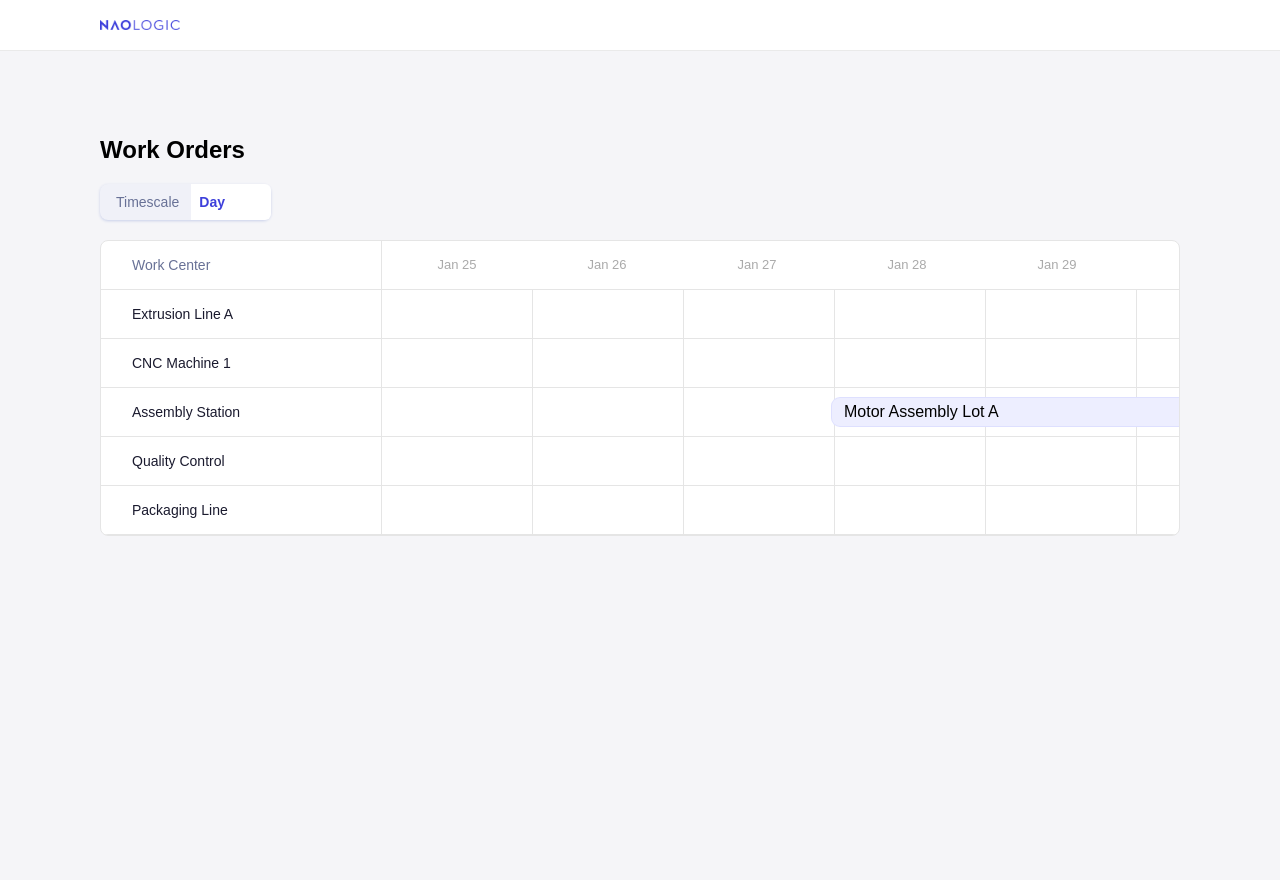
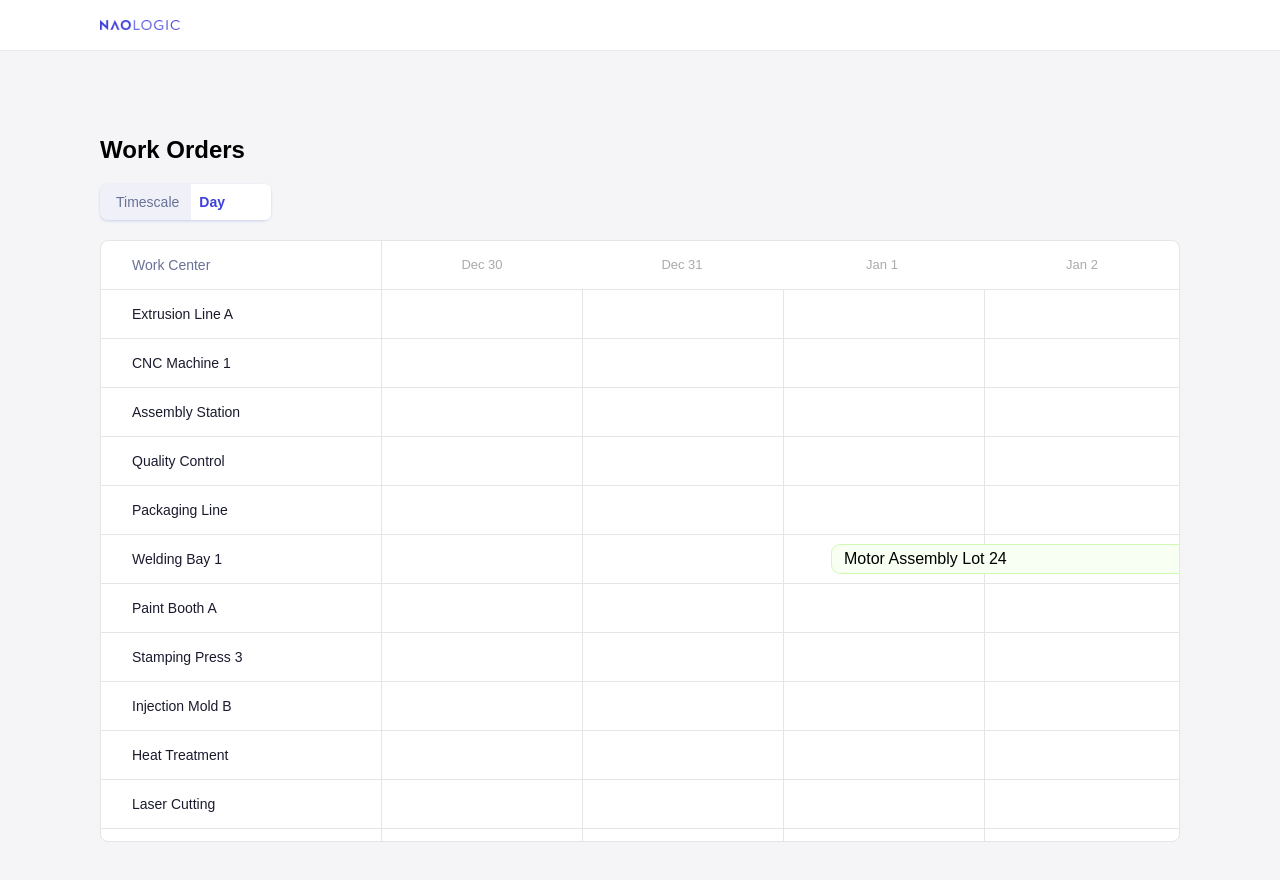
Before and after one commit to Travisaurus-Rex/naologic-timeline, an Angular app: page / in a window 1280 px wide. Shown: the top 880 px of the page. Built offline with nearby package versions, Linux system fonts and the light colour scheme; a web font is replaced by a local one.

Commit message:
add more data, change timeline scaling, allow work order bars to collapse

```diff
--- a/src/app/data/data.ts
+++ b/src/app/data/data.ts
@@ -2,120 +2,86 @@ import { WorkCenterDocument } from '../models/work-center';
 import { WorkOrderDocument } from '../models/work-order';
 
 export const WORK_CENTERS: WorkCenterDocument[] = [
-  {
-    docId: 'wc-1',
-    docType: 'workCenter',
-    data: { name: 'Extrusion Line A' },
-  },
-  {
-    docId: 'wc-2',
-    docType: 'workCenter',
-    data: { name: 'CNC Machine 1' },
-  },
-  {
-    docId: 'wc-3',
-    docType: 'workCenter',
-    data: { name: 'Assembly Station' },
-  },
-  {
-    docId: 'wc-4',
-    docType: 'workCenter',
-    data: { name: 'Quality Control' },
-  },
-  {
-    docId: 'wc-5',
-    docType: 'workCenter',
-    data: { name: 'Packaging Line' },
-  },
+  { docId: 'wc-1', docType: 'workCenter', data: { name: 'Extrusion Line A' } },
+  { docId: 'wc-2', docType: 'workCenter', data: { name: 'CNC Machine 1' } },
+  { docId: 'wc-3', docType: 'workCenter', data: { name: 'Assembly Station' } },
+  { docId: 'wc-4', docType: 'workCenter', data: { name: 'Quality Control' } },
+  { docId: 'wc-5', docType: 'workCenter', data: { name: 'Packaging Line' } },
+  { docId: 'wc-6', docType: 'workCenter', data: { name: 'Welding Bay 1' } },
+  { docId: 'wc-7', docType: 'workCenter', data: { name: 'Paint Booth A' } },
+  { docId: 'wc-8', docType: 'workCenter', data: { name: 'Stamping Press 3' } },
+  { docId: 'wc-9', docType: 'workCenter', data: { name: 'Injection Mold B' } },
+  { docId: 'wc-10', docType: 'workCenter', data: { name: 'Heat Treatment' } },
+  { docId: 'wc-11', docType: 'workCenter', data: { name: 'Laser Cutting' } },
+  { docId: 'wc-12', docType: 'workCenter', data: { name: 'Surface Grinding' } },
+  { docId: 'wc-13', docType: 'workCenter', data: { name: 'Anodizing Line' } },
+  { docId: 'wc-14', docType: 'workCenter', data: { name: 'Final Assembly' } },
+  { docId: 'wc-15', docType: 'workCenter', data: { name: 'PCB Assembly' } },
+  { docId: 'wc-16', docType: 'workCenter', data: { name: 'Wire Harness' } },
+  { docId: 'wc-17', docType: 'workCenter', data: { name: 'Hydraulic Press' } },
+  { docId: 'wc-18', docType: 'workCenter', data: { name: 'Robotic Arm Cell' } },
+  { docId: 'wc-19', docType: 'workCenter', data: { name: 'Calibration Lab' } },
+  { docId: 'wc-20', docType: 'workCenter', data: { name: 'Shipping Dock' } },
 ];
 
-export const WORK_ORDERS: WorkOrderDocument[] = [
-  {
-    docId: 'wo-1',
-    docType: 'workOrder',
-    data: {
-      name: 'Aluminum Housing Batch 42',
-      workCenterId: 'wc-1',
-      status: 'complete',
-      startDate: '2026-02-01',
-      endDate: '2026-02-05',
-    },
-  },
-  {
-    docId: 'wo-2',
-    docType: 'workOrder',
-    data: {
-      name: 'PVC Pipe Run 18',
-      workCenterId: 'wc-1',
-      status: 'in-progress',
-      startDate: '2026-02-08',
-      endDate: '2026-02-14',
-    },
-  },
-  {
-    docId: 'wo-3',
-    docType: 'workOrder',
-    data: {
-      name: 'Gear Shaft Milling',
-      workCenterId: 'wc-2',
-      status: 'open',
-      startDate: '2026-02-03',
-      endDate: '2026-02-10',
-    },
-  },
-  {
-    docId: 'wo-4',
-    docType: 'workOrder',
-    data: {
-      name: 'Precision Bracket Run',
-      workCenterId: 'wc-2',
-      status: 'blocked',
-      startDate: '2026-02-15',
-      endDate: '2026-02-20',
-    },
-  },
-  {
-    docId: 'wo-5',
-    docType: 'workOrder',
-    data: {
-      name: 'Motor Assembly Lot A',
-      workCenterId: 'wc-3',
-      status: 'in-progress',
-      startDate: '2026-01-28',
-      endDate: '2026-02-06',
-    },
-  },
-  {
-    docId: 'wo-6',
-    docType: 'workOrder',
-    data: {
-      name: 'Inspection Cycle 204',
-      workCenterId: 'wc-4',
-      status: 'open',
-      startDate: '2026-02-12',
-      endDate: '2026-02-16',
-    },
-  },
-  {
-    docId: 'wo-7',
-    docType: 'workOrder',
-    data: {
-      name: 'Final QA Audit',
-      workCenterId: 'wc-4',
-      status: 'complete',
-      startDate: '2026-02-18',
-      endDate: '2026-02-22',
-    },
-  },
-  {
-    docId: 'wo-8',
-    docType: 'workOrder',
-    data: {
-      name: 'Retail Packaging Batch 9',
-      workCenterId: 'wc-5',
-      status: 'blocked',
-      startDate: '2026-02-05',
-      endDate: '2026-02-11',
-    },
-  },
+const statuses: Array<'open' | 'in-progress' | 'complete' | 'blocked'> = [
+  'open',
+  'in-progress',
+  'complete',
+  'blocked',
 ];
+
+const names = [
+  'Aluminum Housing Batch',
+  'PVC Pipe Run',
+  'Gear Shaft Milling',
+  'Precision Bracket Run',
+  'Motor Assembly Lot',
+  'Inspection Cycle',
+  'Final QA Audit',
+  'Retail Packaging Batch',
+  'Steel Frame Weld',
+  'Paint Coat Run',
+  'Stamp Die Cut',
+  'Mold Inject Cycle',
+  'Heat Treat Lot',
+  'Laser Cut Sheet',
+  'Surface Grind Run',
+  'Anodize Batch',
+  'PCB Solder Run',
+  'Wire Loom Lot',
+  'Hydraulic Press Run',
+  'Calibration Cycle',
+];
+
+const allOrders: WorkOrderDocument[] = [];
+let id = 1;
+
+for (let wc = 1; wc <= 20; wc++) {
+  const numOrders = 3 + Math.floor(Math.random() * 4);
+  let currentDay = Math.floor(Math.random() * 30);
+
+  for (let o = 0; o < numOrders; o++) {
+    const duration = 14 + Math.floor(Math.random() * 166); // 2 weeks to 6 months
+    const gap = 7 + Math.floor(Math.random() * 30);
+    const startDate = new Date(2026, 0, 1 + currentDay);
+    const endDate = new Date(2026, 0, 1 + currentDay + duration);
+
+    allOrders.push({
+      docId: `wo-${id}`,
+      docType: 'workOrder',
+      data: {
+        name: `${names[id % names.length]} ${id}`,
+        workCenterId: `wc-${wc}`,
+        status: statuses[Math.floor(Math.random() * 4)],
+        startDate: startDate.toISOString().split('T')[0],
+        endDate: endDate.toISOString().split('T')[0],
+      },
+    });
+
+    currentDay += duration + gap;
+    id++;
+  }
+}
+
+export const WORK_ORDERS = allOrders;
--- a/src/app/features/timeline/components/work-order-bar/work-order-bar.html
+++ b/src/app/features/timeline/components/work-order-bar/work-order-bar.html
@@ -3,15 +3,33 @@
   [style.left.px]="left"
   [style.width.px]="width"
   [ngStyle]="order.data.status | barStyle"
+  (mouseenter)="showTooltip = true"
+  (mouseleave)="showTooltip = false"
 >
-  <span class="bar-label">{{ order.data.name }}</span>
-  <div class="bar-right">
-    <app-pill [status]="order.data.status"></app-pill>
-    <div class="edit-btn-wrapper">
+  @if (displayMode === 'full') {
+    <span class="bar-label">{{ order.data.name }}</span>
+  }
+
+  @if (displayMode !== 'minimal') {
+    <div class="bar-right">
+      <app-pill [status]="order.data.status"></app-pill>
+      <div class="edit-btn-wrapper">
+        <button class="edit-btn" (click)="toggleMenu($event)">...</button>
+      </div>
+    </div>
+  }
+
+  @if (displayMode === 'minimal') {
+    <div class="edit-btn-wrapper minimal-edit">
       <button class="edit-btn" (click)="toggleMenu($event)">...</button>
     </div>
-  </div>
+  }
+
+  @if (showTooltip && displayMode !== 'full') {
+    <div class="bar-tooltip">{{ order.data.name }}</div>
+  }
 </div>
+
 <ng-template #dropdownTemplate>
   <div class="dropdown">
     <button class="dropdown-item" (click)="onEdit()">Edit</button>
--- a/src/app/features/timeline/timeline/timeline.html
+++ b/src/app/features/timeline/timeline/timeline.html
@@ -16,10 +16,10 @@
       }
     </div>
 
-    <div class="right-panel">
+    <div class="right-panel" (scroll)="onRightPanelScroll($event)">
       <div class="header-row">
         @for (col of columns(); track col.getTime()) {
-          <div class="col-header" [style.min-width.px]="columnWidth()">
+          <div class="col-header" [style.width.px]="columnWidth()">
             {{ col | colHeader: timescale() }}
           </div>
         }
@@ -34,14 +34,14 @@
           (click)="onGridClick(wc.docId)"
         >
           @for (col of columns(); track col.getTime()) {
-            <div class="grid-cell" [style.min-width.px]="columnWidth()"></div>
+            <div class="grid-cell" [style.width.px]="columnWidth()"></div>
           }
 
           @if (hoveredWorkCenterId() === wc.docId && hoveredDate()) {
             <div
               class="ghost-box"
               [style.left.px]="ghostLeft()"
-              [style.width.px]="pxPerDay()"
+              [style.width.px]="columnWidth()"
             ></div>
           }
 
--- a/src/app/features/timeline/timeline/timeline.scss
+++ b/src/app/features/timeline/timeline/timeline.scss
@@ -10,12 +10,15 @@
   border-radius: 8px;
   background: white;
   overflow: hidden;
+  height: calc(100vh - 200px);
+  align-items: stretch;
 }
 
 .left-panel {
   width: 280px;
   flex-shrink: 0;
   border-right: 1px solid #e5e5e5;
+  overflow: hidden;
 }
 
 .left-header {
@@ -41,6 +44,7 @@
 .right-panel {
   flex: 1;
   overflow-x: auto;
+  overflow-y: auto;
 }
 
 .header-row {
--- a/src/app/features/timeline/timeline/timeline.ts
+++ b/src/app/features/timeline/timeline/timeline.ts
@@ -35,11 +35,11 @@ export class Timeline {
   columnWidth = computed(() => {
     switch (this.timescale()) {
       case 'day':
+        return 200;
+      case 'week':
         return 150;
-      case 'week':
-        return 400;
       case 'month':
-        return 800;
+        return 100;
     }
   });
 
@@ -55,11 +55,11 @@ export class Timeline {
   pxPerDay = computed(() => {
     switch (this.timescale()) {
       case 'day':
-        return this.columnWidth();
+        return 150;
       case 'week':
-        return this.columnWidth() / 7;
+        return 120 / 7;
       case 'month':
-        return this.columnWidth() / 30;
+        return 100 / 30;
     }
   });
 
@@ -131,71 +131,24 @@ export class Timeline {
   onGridMouseMove(event: MouseEvent, workCenterId: string): void {
     const rightPanel = event.currentTarget as HTMLElement;
     const container = rightPanel.closest('.right-panel') as HTMLElement;
-    if (!container) return;
-
     const panelRect = container.getBoundingClientRect();
     const scrollLeft = container.scrollLeft;
-    const xInContent = event.clientX - panelRect.left + scrollLeft;
-
-    const cols = this.columns(); // Date[]
-    const colWidth = this.columnWidth();
-
-    let accumulatedWidth = 0;
-    let hoveredColIndex = -1;
-
-    // find which column the mouse is over
-    for (let i = 0; i < cols.length; i++) {
-      const colStartX = accumulatedWidth;
-      const colEndX = accumulatedWidth + colWidth;
-
-      if (xInContent >= colStartX && xInContent < colEndX) {
-        hoveredColIndex = i;
-        break;
-      }
-
-      accumulatedWidth += colWidth;
-    }
-
-    if (hoveredColIndex === -1) {
-      this.hoveredDate.set(null);
-      this.ghostLeft.set(-9999);
-      return;
-    }
-
-    // determine number of days this column spans
-    let colStart = cols[hoveredColIndex];
-    let colEnd: Date;
-
-    if (this.timescale() === 'day') {
-      colEnd = colStart;
-    } else if (this.timescale() === 'week') {
-      colEnd = addDays(colStart, 6);
-    } else if (this.timescale() === 'month') {
-      const year = colStart.getFullYear();
-      const month = colStart.getMonth();
-      colEnd = new Date(year, month + 1, 0); // last day of month
-    } else {
-      colEnd = colStart;
-    }
-
-    const daysInCol =
-      Math.ceil((colEnd.getTime() - colStart.getTime()) / (1000 * 60 * 60 * 24)) + 1;
-    const dayWidth = colWidth / daysInCol;
-
-    // determine which day the mouse is over inside the column
-    const xInCol = xInContent - accumulatedWidth;
-    const dayIndex = Math.floor(xInCol / dayWidth);
-    const hoveredDate = addDays(colStart, dayIndex);
+    const xForDate = event.clientX - panelRect.left + scrollLeft;
+    const xForGhost = xForDate - this.columnWidth() / 2;
+    const maxLeft = (this.columns().length - 1) * this.columnWidth();
+    const clampedX = Math.max(0, Math.min(xForGhost, maxLeft));
+    const days = Math.floor(xForDate / this.pxPerDay());
+    const hovered = addDays(this.timelineStart(), days);
 
     const isOverOrder = this.workOrders().some(
       (o) =>
         o.data.workCenterId === workCenterId &&
-        hoveredDate >= new Date(o.data.startDate) &&
-        hoveredDate <= new Date(o.data.endDate),
+        hovered >= new Date(o.data.startDate) &&
+        hovered <= new Date(o.data.endDate),
     );
 
-    this.hoveredDate.set(isOverOrder ? null : hoveredDate);
-    this.ghostLeft.set(isOverOrder ? -9999 : accumulatedWidth + dayIndex * dayWidth);
+    this.hoveredDate.set(isOverOrder ? null : hovered);
+    this.ghostLeft.set(isOverOrder ? -9999 : clampedX);
     this.hoveredWorkCenterId.set(workCenterId);
   }
 
@@ -203,6 +156,12 @@ export class Timeline {
     this.workOrders.update((orders: WorkOrderDocument[]) =>
       orders.filter((o: WorkOrderDocument) => o.docId !== order.docId),
     );
+  }
+
+  onRightPanelScroll(event: Event): void {
+    const rightPanel = event.target as HTMLElement;
+    const leftPanel = document.querySelector('.left-panel') as HTMLElement;
+    leftPanel.scrollTop = rightPanel.scrollTop;
   }
 
   // ===== CRUD =====
```
Also changed, not shown: src/app/features/timeline/components/work-order-bar/work-order-bar.scss (+23 -0 lines), src/app/features/timeline/components/work-order-bar/work-order-bar.ts (+8 -4 lines).
